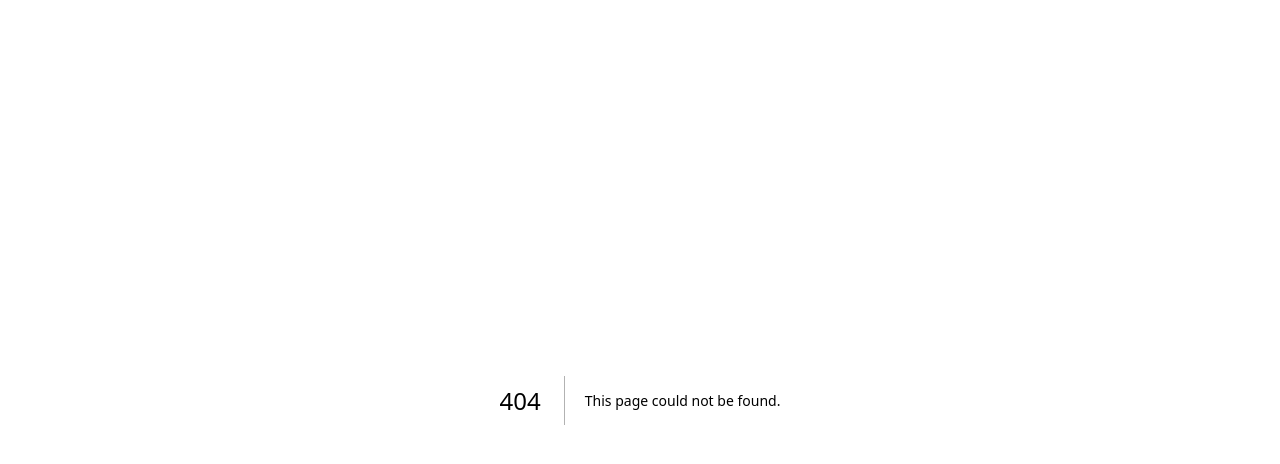
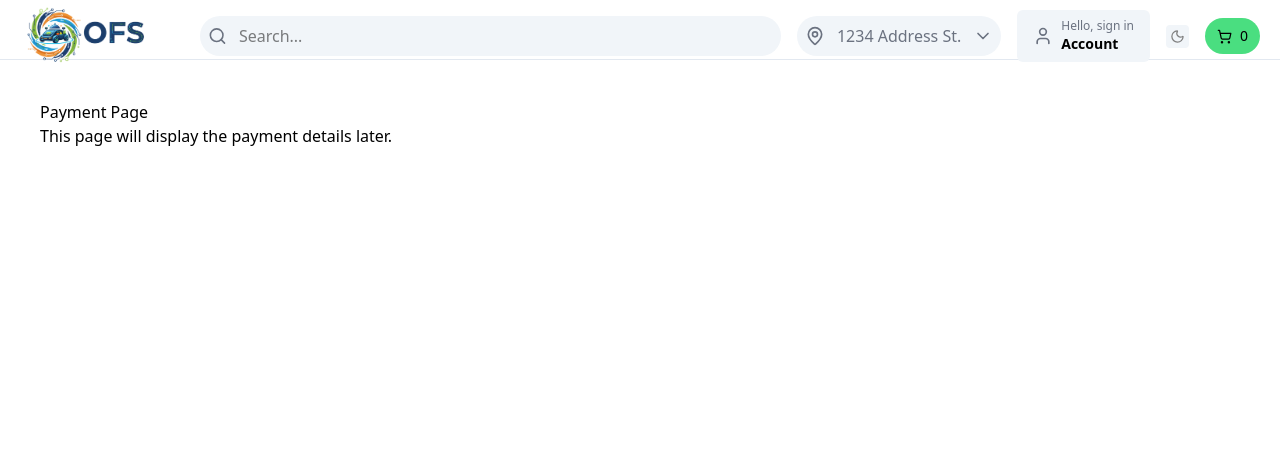
Before and after one commit to josh-dittmer/cs160-project, a Next.js app in the folder frontend/: page /payment in a window 1280 px wide. Before the commit this address had no page. Shown: the top 464 px of the page. Built offline with nearby package versions, Linux system fonts and the light colour scheme.

Commit message:
add payment page(nothing), add top-bar component

```diff
--- /dev/null
+++ b/frontend/src/app/payment/page.tsx
@@ -0,0 +1,13 @@
+import TopBar from "@/components/top-bar/top-bar";
+
+export default function PaymentPage() {
+  return (
+    <div className="w-svw h-svh grid grid-rows-[60px_auto_30px]">
+      <TopBar />
+      <div style={{ padding: "40px" }}>
+        <h1>Payment Page</h1>
+        <p>This page will display the payment details later.</p>
+      </div>
+    </div>
+  );
+}
--- /dev/null
+++ b/frontend/src/components/top-bar/top-bar.tsx
@@ -0,0 +1,34 @@
+// components/TopBar.tsx
+import SearchBar from "@/components/search_bar/search_bar";
+import AddressSelector from "@/components/address_selector/address_selector";
+import AccountButton from "@/components/account_button/account_button";
+import ThemeToggle from "@/components/theme_toggle/theme_toggle";
+import CartIcon from "@/components/cart_icon/cart_icon";
+import Link from "next/link";
+
+export default function TopBar() {
+  return (
+      <div className="grid grid-cols-[auto_1fr] md:grid-cols-[200px_1fr] border-bg-dark border-b bg-bg-light">
+        {/* Left Section: Logo */}
+        <div className="pl-5 pr-5 flex items-center">
+
+        <Link href="/home/dashboard" passHref>
+            <img
+              src="/logo.png"
+              alt="OFS Logo"
+              className="h-18 w-auto cursor-pointer"
+            />
+          </Link>
+        </div>
+
+        {/* Right Section: Functional Components */}
+        <div className="pr-5 flex items-center gap-4">
+          <SearchBar />
+          <AddressSelector />
+          <AccountButton />
+          <ThemeToggle />
+          <CartIcon />
+        </div>
+      </div>
+  );
+}
```
